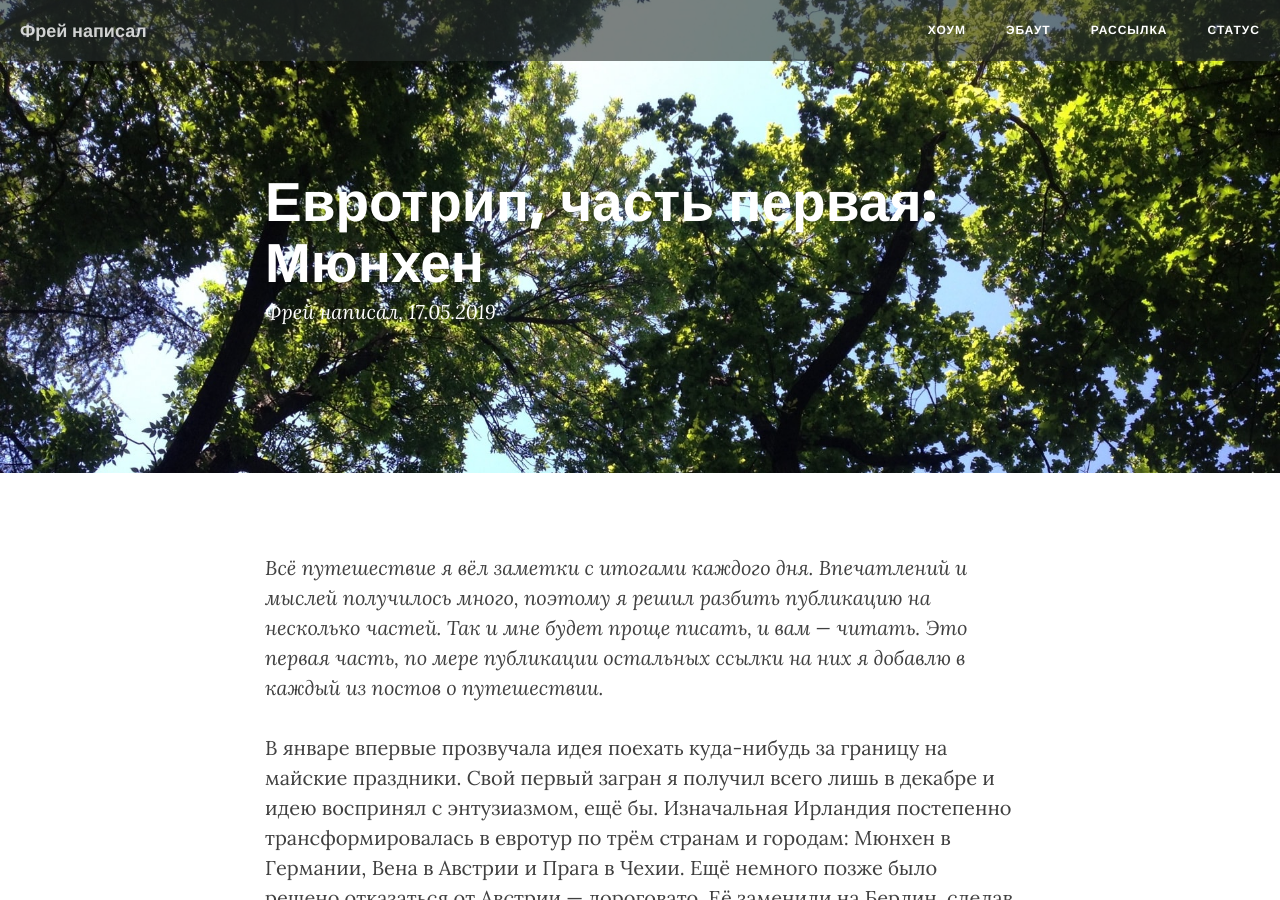
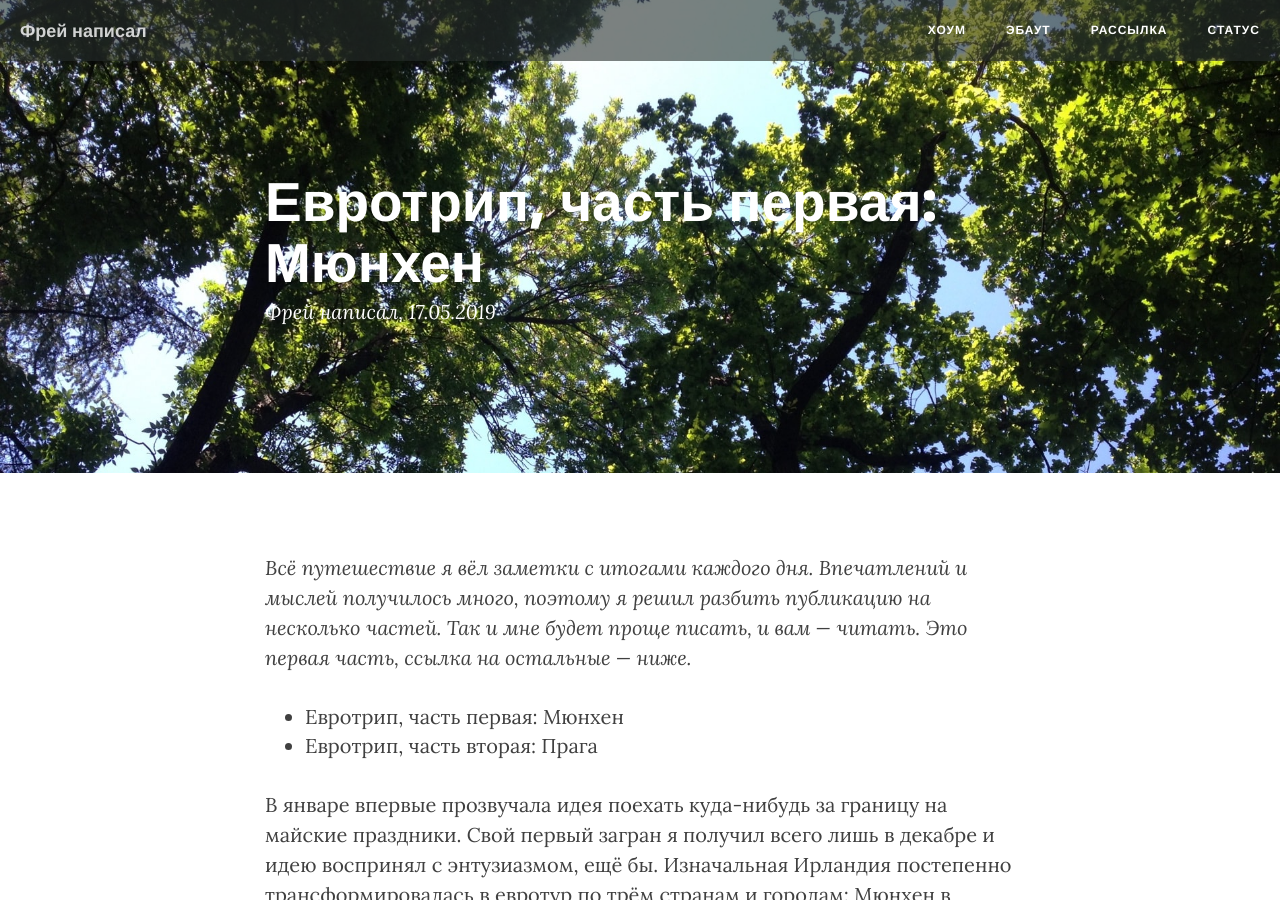
Before and after one commit to Freika/freika.github.io, a Jekyll site: the page built from _posts/2019-05-17-eurotrip-the-first-munich.md, in a window 1280 px wide and 900 px high. Built offline with Jekyll 4.4.1, drawn with Linux system fonts in a browser that asks for light colours; nearby versions of some CDN libraries; comment, search, counter and statistics services are not loaded.

Commit message:
Add second part on eurotrip.

```diff
--- a/_posts/2019-05-17-eurotrip-the-first-munich.md
+++ b/_posts/2019-05-17-eurotrip-the-first-munich.md
@@ -1,10 +1,13 @@
 ---
 layout: post
 title: "Евротрип, часть первая: Мюнхен"
-description: "Подготовка к поездке и что я видел в Мюнхене, часть первая из, вероятно, трёх."
+description: "Подготовка к поездке и что я видел в Мюнхене."
 ---
 
-_Всё путешествие я вёл заметки с итогами каждого дня. Впечатлений и мыслей получилось много, поэтому я решил разбить публикацию на несколько частей. Так и мне будет проще писать, и вам — читать. Это первая часть, по мере публикации остальных ссылки на них я добавлю в каждый из постов о путешествии._
+_Всё путешествие я вёл заметки с итогами каждого дня. Впечатлений и мыслей получилось много, поэтому я решил разбить публикацию на несколько частей. Так и мне будет проще писать, и вам — читать. Это первая часть, ссылка на остальные — ниже._
+
+- Евротрип, часть первая: Мюнхен
+- [Евротрип, часть вторая: Прага](https://frey.su/eurotrip-the-first-prague/)
 
 В январе впервые прозвучала идея поехать куда-нибудь за границу на майские праздники. Свой первый загран я получил всего лишь в декабре и идею воспринял с энтузиазмом, ещё бы. Изначальная Ирландия постепенно трансформировалась в евротур по трём странам и городам: Мюнхен в Германии, Вена в Австрии и Прага в Чехии. Ещё немного позже было решено отказаться от Австрии — дороговато. Её заменили на Берлин, сделав его последним городом в путешествии. И началась подготовка.
 
```
Also changed, not shown: _posts/2019-05-20-eurotrip-the-first-prague.md (added, +77 -0 lines), img/barbara-window.jpg (added), img/barbara_big_window.jpg (added), img/toussaint.jpg (added), 5 other files.
